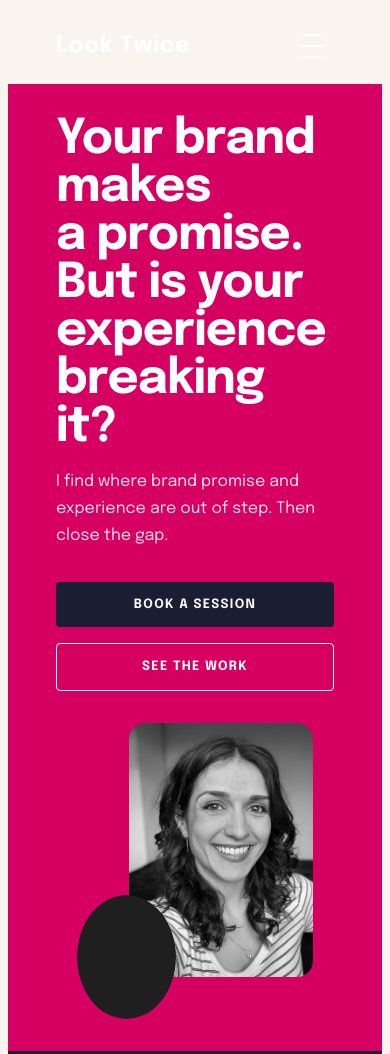
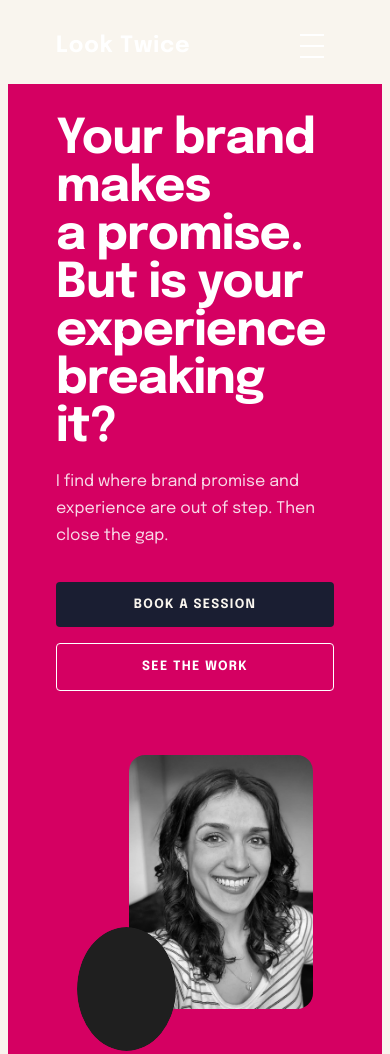
Before and after one commit to kevawin/looktwice.uk, a plain HTML site: page index.html in a window 390 px wide. Shown: the top 1054 px of the page. Drawn offline with Linux system fonts and the light colour scheme.

Commit message:
feat(02-01): append hero layout grid to layout.css
- .hero__inner: 2-col grid 55fr/45fr, max-width 1280px, gap --space-lg
- .hero__text: flex column for headline/subhead/CTAs
- @media (max-width: 768px): single column, gap collapses to --space-md

Honours HERO-01 (text ~55% / cutouts ~45% desktop) and HERO-05 (single column at <=768px).

```diff
--- a/css/layout.css
+++ b/css/layout.css
@@ -47,3 +47,32 @@
   padding: var(--space-lg) calc(var(--space-lg) * 0.75);
   min-height: 64px;
 }
+
+/* ============================================================
+   Phase 2 — Hero layout (HERO-01, HERO-03, HERO-05).
+   Two-column grid at >=769px: text ~55%, cutouts ~45%.
+   Single column at <=768px: text first, then cutouts (HERO-05).
+   ============================================================ */
+
+.hero__inner {
+  width: 100%;
+  max-width: 1280px;
+  margin-inline: auto;
+  display: grid;
+  grid-template-columns: minmax(0, 55fr) minmax(0, 45fr);
+  gap: var(--space-lg);
+  align-items: center;
+}
+
+.hero__text {
+  /* Vertical stack — headline, subhead, CTAs already gap'd via margin in components.css. */
+  display: flex;
+  flex-direction: column;
+}
+
+@media (max-width: 768px) {
+  .hero__inner {
+    grid-template-columns: 1fr;
+    gap: var(--space-md);
+  }
+}
```
